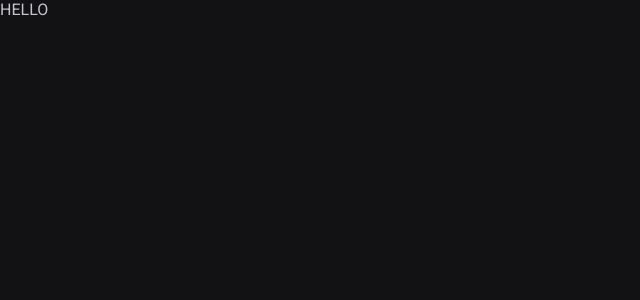
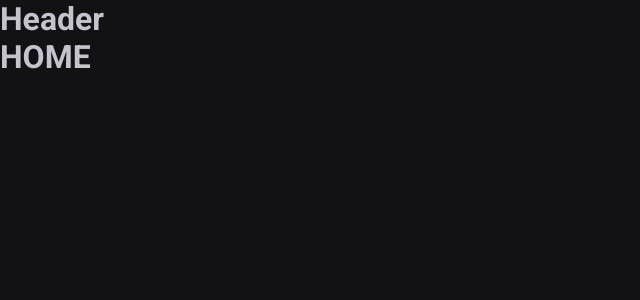
Before and after one commit to matheusTA/task-timer, a React (Vite) app: page / in a window 1280 px wide. Shown: the top 300 px of the page, without its empty margins (0-640 px from the left). Built offline with nearby package versions, Linux system fonts and the light colour scheme.

Commit message:
feat: configure routes

```diff
--- a/package.json
+++ b/package.json
@@ -13,6 +13,7 @@
   "dependencies": {
     "react": "^18.2.0",
     "react-dom": "^18.2.0",
+    "react-router-dom": "^6.7.0",
     "styled-components": "^5.3.6"
   },
   "devDependencies": {
--- a/src/App.tsx
+++ b/src/App.tsx
@@ -1,11 +1,15 @@
 import { ThemeProvider } from 'styled-components'
+import { BrowserRouter } from 'react-router-dom'
 import { GlobalStyle } from './styles/global'
 import { darkTheme } from './styles/themes/dark'
+import { Router } from './routes'
 
 export function App() {
   return (
     <ThemeProvider theme={darkTheme}>
-      <div className="App">HELLO</div>
+      <BrowserRouter>
+        <Router />
+      </BrowserRouter>
       <GlobalStyle />
     </ThemeProvider>
   )
--- /dev/null
+++ b/src/components/Header/index.tsx
@@ -0,0 +1,5 @@
+// import { Container } from './styles';
+
+export function Header() {
+  return <h1>Header</h1>
+}
--- /dev/null
+++ b/src/layouts/DefaultLayouts.tsx
@@ -0,0 +1,13 @@
+// import { Container } from './styles';
+
+import { Outlet } from 'react-router-dom'
+import { Header } from '../components/Header'
+
+export function DefaultLayout() {
+  return (
+    <div>
+      <Header />
+      <Outlet />
+    </div>
+  )
+}
--- /dev/null
+++ b/src/pages/History/index.tsx
@@ -0,0 +1,5 @@
+// import { Container } from './styles';
+
+export function History() {
+  return <h1>HISTORY</h1>
+}
--- /dev/null
+++ b/src/pages/Home/index.tsx
@@ -0,0 +1,5 @@
+// import { Container } from './styles';
+
+export function Home() {
+  return <h1>HOME</h1>
+}
--- /dev/null
+++ b/src/routes/index.tsx
@@ -0,0 +1,15 @@
+import { Routes, Route } from 'react-router-dom'
+import { Home } from '../pages/Home'
+import { History } from '../pages/History'
+import { DefaultLayout } from '../layouts/DefaultLayouts'
+
+export function Router() {
+  return (
+    <Routes>
+      <Route path="/" element={<DefaultLayout />}>
+        <Route path="/" element={<Home />} />
+        <Route path="/history" element={<History />} />
+      </Route>
+    </Routes>
+  )
+}
```
Also changed, not shown: 1 other file (tests, documents, lock files or other folders).
